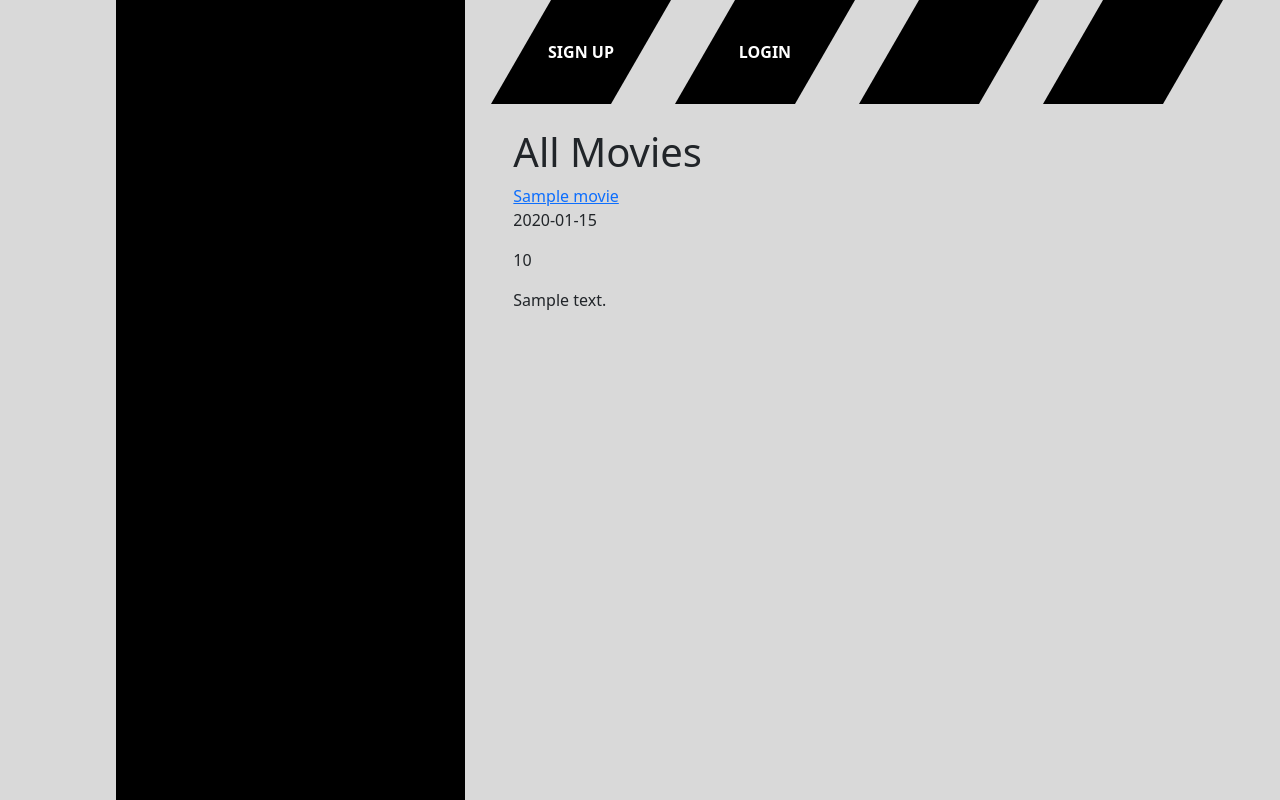
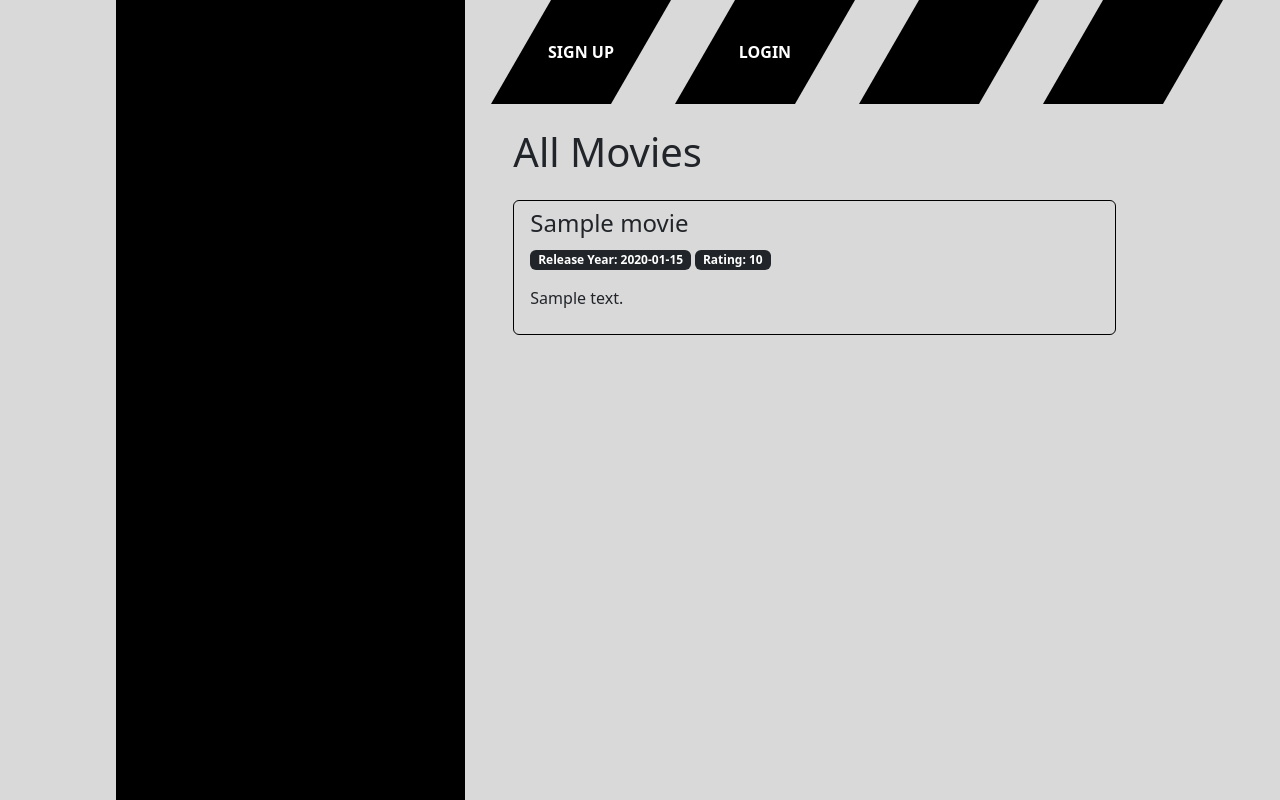
Before and after one commit to DavidTheCarey/moviement, a Django app: page /movies/ in a window 1280 px wide. Run offline with Django 4.2, Linux system fonts and the light colour scheme; tables that the repository leaves empty hold one stand-in row (values such as "Sample post").

Commit message:
minor styling improvements on movie index and takes

```diff
--- a/moviement/main_app/static/css/style.css
+++ b/moviement/main_app/static/css/style.css
@@ -8,7 +8,7 @@ body {
     margin: 0 auto;
 }
 
-.fav-link, .take-item {
+.fav-link, .take-item, .movie-item {
     text-decoration: none;
 }
 
--- a/moviement/main_app/templates/movies/index.html
+++ b/moviement/main_app/templates/movies/index.html
@@ -1,15 +1,14 @@
-{% extends 'base.html' %}
+{% extends 'base.html' %} {% block content %}
 
-{% block content %}
-
-    <h1>All Movies</h1>
-    {% for movie in movies %}
-
-    <a href="{% url 'detail' movie.id %}">{{ movie.title }}</a>
-    <p>{{ movie.release_date }}</p>
-    <p>{{ movie.review_score }}</p>
-    <p>{{ movie.description }}</p>
-
-    {% endfor %}
-
+<h1>All Movies</h1>
+<div class="list-group my-4">
+  {% for movie in movies %}
+  <a href="{% url 'detail' movie.id %}" class="movie-item list-group-item border-black">
+      <h4>{{ movie.title }}</h4>
+      <p class="badge text-bg-dark">Release Year: {{ movie.release_date }}</p>
+      <p class="badge text-bg-dark">Rating: {{ movie.review_score }}</p>
+      <p>{{ movie.description }}</p>
+  </a>
+  {% endfor %}
+</div>
 {% endblock %}
```
Also changed, not shown: moviement/main_app/templates/movies/detail.html (+3 -5 lines).
